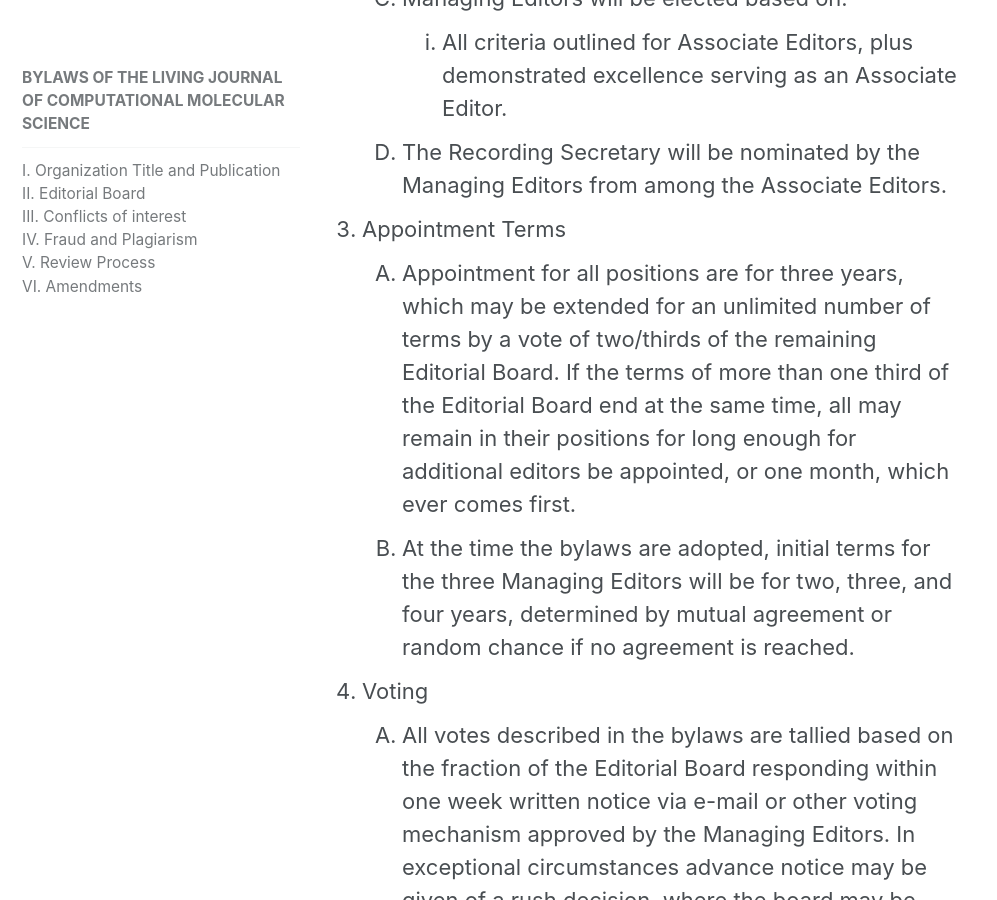
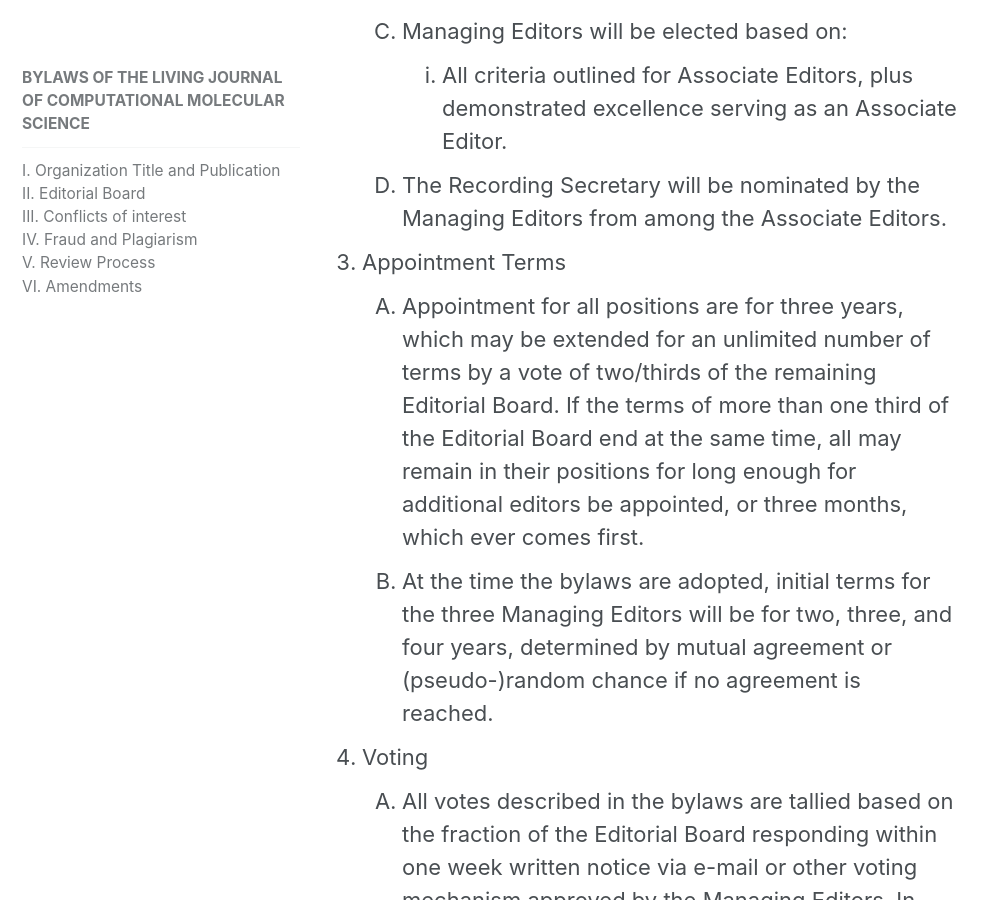
Before and after one commit to livecomsjournal/livecomsjournal.github.io, a Jekyll site: the page built from _editorial_policies/01_bylaws.md, in a window 1280 px wide and 900 px high, scrolled down 3002 px. Shown: the whole window, without its empty margins (0-997 px from the left). Built offline with Jekyll 4.4.1, drawn with Linux system fonts in a browser that asks for light colours; some of the changed text lies outside the part shown.

Commit message:
Minor updates

```diff
--- a/_editorial_policies/01_bylaws.md
+++ b/_editorial_policies/01_bylaws.md
@@ -54,8 +54,8 @@
         1. All criteria outlined for Associate Editors, plus demonstrated excellence serving as an Associate Editor.
     1. The Recording Secretary will be nominated by the Managing Editors from among the Associate Editors.
 1. Appointment Terms
-    1. Appointment for all positions are for three years, which may be extended for an unlimited number of terms by a vote of two/thirds of the remaining Editorial Board. If the terms of more than one third of the Editorial Board end at the same time, all may remain in their positions for long enough for additional editors be appointed, or one month, which ever comes first.
-    2. At the time the bylaws are adopted, initial terms for the three Managing Editors will be for two, three, and four years, determined by mutual agreement or random chance if no agreement is reached.
+    1. Appointment for all positions are for three years, which may be extended for an unlimited number of terms by a vote of two/thirds of the remaining Editorial Board. If the terms of more than one third of the Editorial Board end at the same time, all may remain in their positions for long enough for additional editors be appointed, or three months, which ever comes first.
+    1. At the time the bylaws are adopted, initial terms for the three Managing Editors will be for two, three, and four years, determined by mutual agreement or (pseudo-)random chance if no agreement is reached.
 1. Voting
     1. All votes described in the bylaws are tallied based on the fraction
        of the Editorial Board responding within one week written notice
```
Also changed, not shown: other parts of _editorial_policies/01_bylaws.md (+1 -1 lines).
